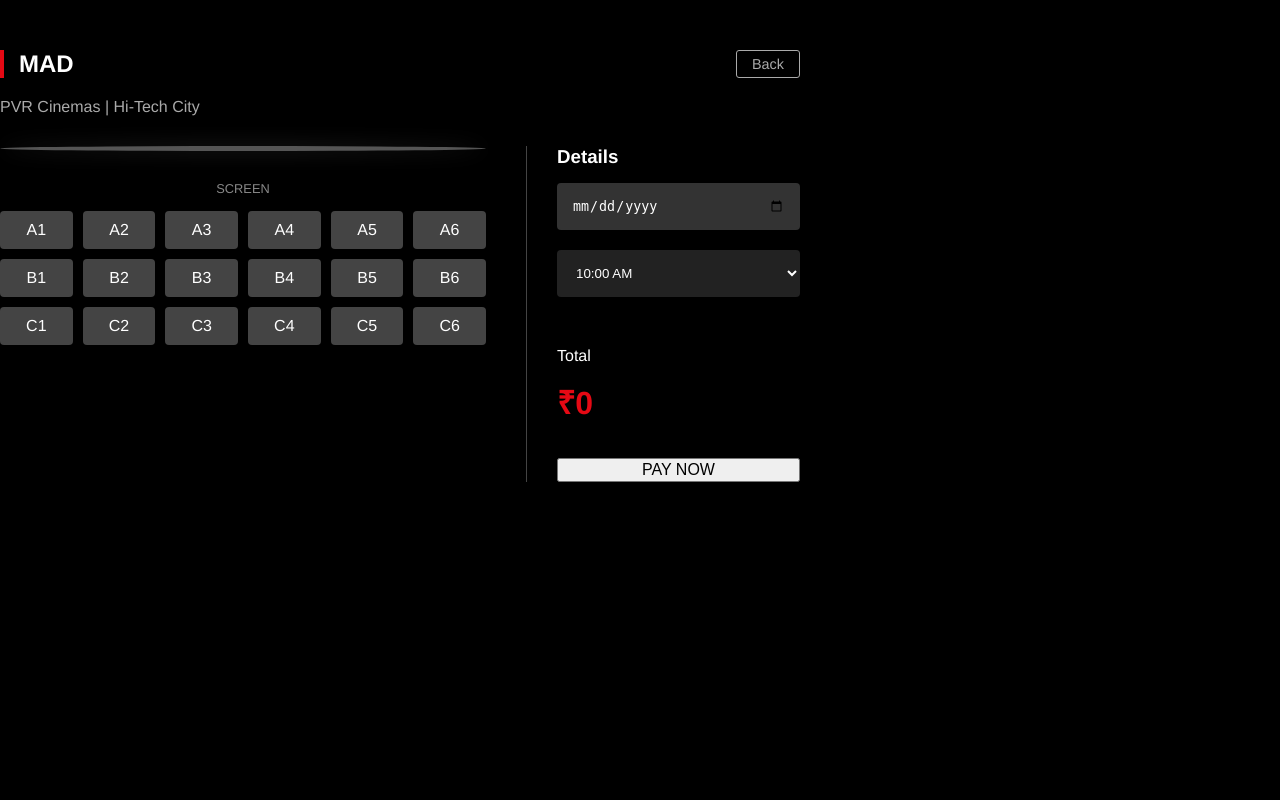
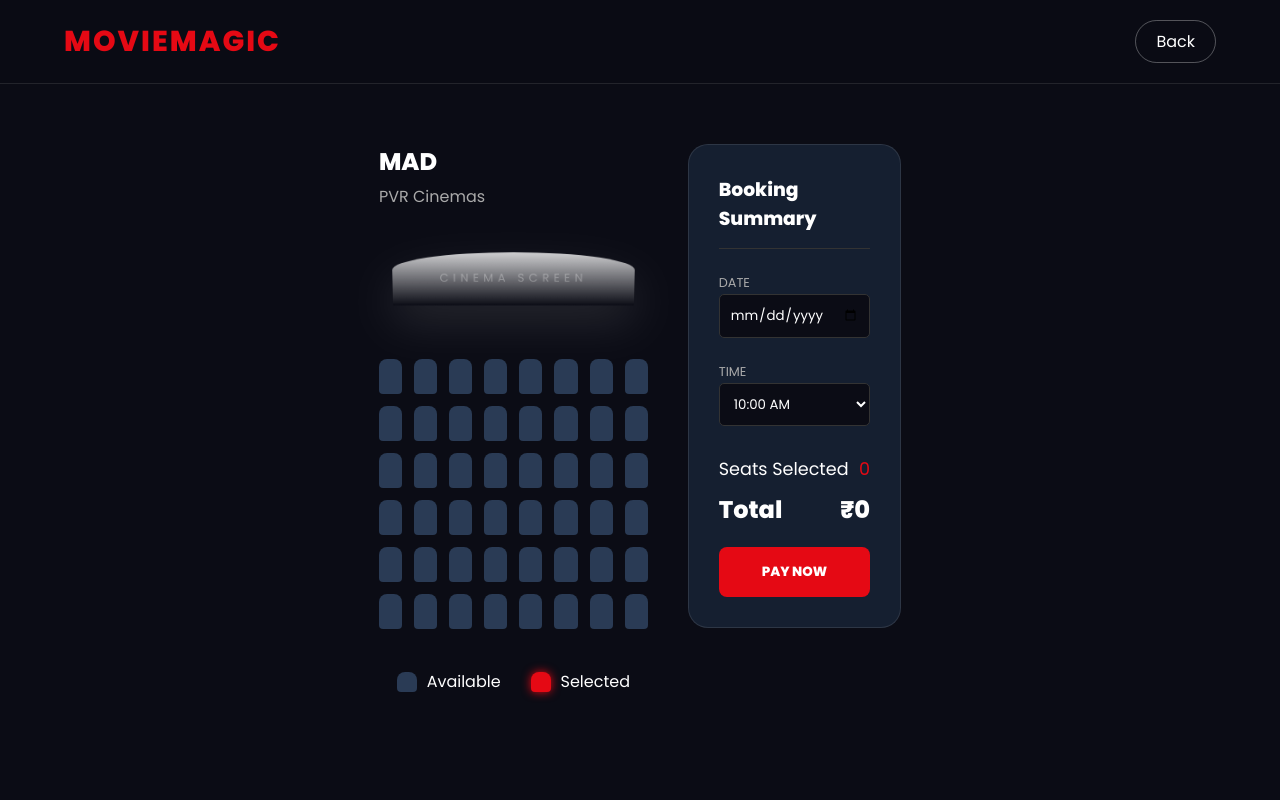
Before and after one commit to TejaBandari20/moviemagic, a Flask app: a page that uses templates/booking.html in a window 1280 px wide. Run offline with Flask 3, Linux system fonts and the light colour scheme; the visitor is signed in with stand-in values (Sample User, id 1).

Commit message:
UI Overhaul

```diff
--- a/static/css/style.css
+++ b/static/css/style.css
@@ -1,159 +1,223 @@
 /* static/css/style.css */
 
-/* --- Global Reset --- */
-* {
-    box-sizing: border-box;
+:root {
+    --primary: #e50914; /* Netflix Red */
+    --dark-bg: #0b0c15; /* Deep Cinematic Blue/Black */
+    --card-bg: #151f30;
+    --text-white: #ffffff;
+    --text-gray: #a3a3a3;
+    --glass: rgba(255, 255, 255, 0.05);
+    --glass-border: rgba(255, 255, 255, 0.1);
+    --shadow: 0 10px 30px rgba(0, 0, 0, 0.5);
 }
 
+* { box-sizing: border-box; margin: 0; padding: 0; font-family: 'Poppins', sans-serif; }
+
 body {
-    margin: 0;
-    padding: 0;
-    font-family: 'Helvetica Neue', Helvetica, Arial, sans-serif;
-    background-color: #000000; /* Deep Black */
-    color: #ffffff;
-    font-size: 16px;
+    background-color: var(--dark-bg);
+    color: var(--text-white);
+    min-height: 100vh;
+    display: flex;
+    flex-direction: column;
 }
 
-a { text-decoration: none; color: inherit; }
-h1, h2, h3, p { margin: 0 0 15px 0; }
+a { text-decoration: none; color: inherit; transition: 0.3s; }
+ul { list-style: none; }
 
-/* --- Buttons (Netflix Red) --- */
-.btn {
-    display: inline-block;
-    background-color: #e50914;
-    color: white;
-    padding: 10px 20px;
-    border-radius: 4px;
-    font-weight: bold;
-    border: none;
-    cursor: pointer;
-    text-align: center;
-    transition: background 0.3s ease;
-}
-
-.btn:hover { background-color: #b20710; }
-.btn-block { width: 100%; display: block; }
-
-/* --- Forms (Login/Signup) --- */
-.form-container {
-    max-width: 400px;
-    margin: 100px auto;
-    background: rgba(0, 0, 0, 0.75);
-    padding: 60px;
-    border-radius: 4px;
-    border: 1px solid #333;
-}
-
-.form-input {
-    width: 100%;
-    padding: 15px;
-    margin-bottom: 20px;
-    background: #333;
-    border: none;
-    border-radius: 4px;
-    color: white;
-}
-
-/* --- Dashboard (Home) --- */
+/* --- 1. GLASSMORPHISM NAVBAR --- */
 .navbar {
     display: flex;
     justify-content: space-between;
     align-items: center;
-    padding: 20px 50px;
-    background-color: #141414;
-    border-bottom: 1px solid #333;
+    padding: 20px 5%;
+    background: rgba(11, 12, 21, 0.8);
+    backdrop-filter: blur(10px);
+    position: sticky;
+    top: 0;
+    z-index: 100;
+    border-bottom: 1px solid var(--glass-border);
 }
 
 .logo {
-    color: #e50914;
     font-size: 1.8rem;
-    font-weight: bold;
+    font-weight: 800;
+    color: var(--primary);
     text-transform: uppercase;
+    letter-spacing: 2px;
 }
 
-.logout-link {
-    color: #aaa;
-    border: 1px solid #aaa;
-    padding: 5px 15px;
-    border-radius: 3px;
-    font-size: 0.9rem;
+.user-menu { display: flex; align-items: center; gap: 20px; font-size: 0.9rem; }
+
+.btn-outline {
+    border: 1px solid rgba(255,255,255,0.3);
+    padding: 8px 20px;
+    border-radius: 50px;
+}
+.btn-outline:hover { border-color: var(--primary); color: var(--primary); }
+
+/* --- 2. AUTH PAGES (Login/Signup) --- */
+.auth-container {
+    height: 90vh;
+    display: flex;
+    justify-content: center;
+    align-items: center;
+    background: radial-gradient(circle at center, #1a2236 0%, #0b0c15 100%);
 }
 
-.logout-link:hover { color: white; border-color: white; }
+.glass-card {
+    background: var(--glass);
+    backdrop-filter: blur(15px);
+    border: 1px solid var(--glass-border);
+    padding: 50px;
+    border-radius: 20px;
+    width: 100%;
+    max-width: 400px;
+    box-shadow: var(--shadow);
+    text-align: center;
+    animation: fadeUp 0.8s ease;
+}
+
+.form-group input {
+    width: 100%;
+    padding: 15px;
+    margin: 10px 0;
+    background: rgba(0,0,0,0.3);
+    border: 1px solid transparent;
+    border-radius: 8px;
+    color: white;
+    outline: none;
+}
+.form-group input:focus { border-color: var(--primary); }
+
+.btn-primary {
+    background: var(--primary);
+    color: white;
+    padding: 15px;
+    width: 100%;
+    border: none;
+    border-radius: 8px;
+    font-weight: bold;
+    cursor: pointer;
+    margin-top: 10px;
+    transition: transform 0.2s, box-shadow 0.2s;
+}
+
+.btn-primary:hover {
+    background: #f40612;
+    transform: translateY(-2px);
+    box-shadow: 0 5px 15px rgba(229, 9, 20, 0.4);
+}
+
+/* --- 3. DASHBOARD GRID --- */
+.container { max-width: 1200px; margin: 0 auto; padding: 40px 20px; }
 
 .section-title {
-    text-align: center;
-    margin: 40px 0;
     font-size: 2rem;
-    border-left: 4px solid #e50914;
-    display: inline-block;
-    padding-left: 15px;
+    margin-bottom: 30px;
+    position: relative;
+    padding-left: 20px;
+}
+.section-title::before {
+    content: ''; position: absolute; left: 0; top: 5px; height: 80%; width: 5px; background: var(--primary); border-radius: 2px;
 }
 
-/* --- Movie Grid --- */
-.container {
-    max-width: 1200px;
-    margin: 0 auto;
-    padding: 20px;
-    text-align: center; /* Centers the title */
-}
-
-.movies-grid {
-    display: flex;
-    justify-content: center;
-    gap: 40px;
-    flex-wrap: wrap;
+.movie-grid {
+    display: grid;
+    grid-template-columns: repeat(auto-fill, minmax(250px, 1fr));
+    gap: 30px;
 }
 
 .movie-card {
-    background-color: #1f1f1f;
-    width: 250px;
-    border-radius: 8px;
+    background: var(--card-bg);
+    border-radius: 15px;
     overflow: hidden;
-    transition: transform 0.3s;
-    box-shadow: 0 4px 10px rgba(0,0,0,0.5);
+    transition: 0.4s cubic-bezier(0.175, 0.885, 0.32, 1.275);
+    position: relative;
+    cursor: pointer;
 }
 
-.movie-card:hover { transform: scale(1.05); }
+.movie-card:hover { transform: translateY(-10px) scale(1.02); z-index: 10; box-shadow: 0 20px 40px rgba(0,0,0,0.6); }
 
-.movie-card img {
-    width: 100%;
-    height: 350px;
-    object-fit: cover; /* This stops the image from stretching/blowing up */
+.movie-poster { width: 100%; height: 380px; object-fit: cover; }
+
+.movie-info { padding: 20px; }
+.movie-title { font-size: 1.2rem; font-weight: 600; margin-bottom: 5px; }
+.movie-genre { color: var(--text-gray); font-size: 0.9rem; margin-bottom: 15px; }
+
+/* --- 4. BOOKING PAGE (THEATER) --- */
+.booking-layout { display: flex; gap: 40px; margin-top: 20px; }
+.theater-side { flex: 2; }
+.summary-side { flex: 1; }
+
+.screen {
+    height: 60px;
+    background: linear-gradient(to bottom, rgba(255,255,255,0.8), transparent);
+    transform: perspective(1000px) rotateX(-10deg) scale(0.9);
+    box-shadow: 0 20px 50px rgba(255,255,255,0.1);
+    margin-bottom: 50px;
+    border-radius: 50% 50% 0 0 / 20px 20px 0 0;
+    text-align: center;
+    padding-top: 20px;
+    color: rgba(255,255,255,0.3);
+    font-size: 0.8rem;
+    letter-spacing: 5px;
 }
 
-.card-details { padding: 20px; }
-.movie-title { font-size: 1.2rem; font-weight: bold; color: white; margin-bottom: 5px; }
-.movie-genre { color: #777; font-size: 0.9rem; margin-bottom: 15px; }
-
-/* --- Booking Page --- */
-.booking-layout {
-    display: flex;
-    gap: 40px;
-    max-width: 900px;
-    margin: 50px auto;
-}
-
-.booking-panel {
-    background: #1f1f1f;
-    padding: 30px;
-    border-radius: 8px;
-    flex: 1;
-}
-
-.seat-grid {
+.seats-grid {
     display: grid;
-    grid-template-columns: repeat(5, 1fr);
-    gap: 10px;
-    margin: 20px 0;
+    grid-template-columns: repeat(8, 1fr); /* 8 seats per row */
+    gap: 12px;
+    justify-content: center;
+    max-width: 500px;
+    margin: 0 auto;
 }
 
 .seat {
-    background: #444;
-    padding: 10px;
-    text-align: center;
-    border-radius: 4px;
+    height: 35px;
+    background: #2a3b55;
+    border-radius: 8px 8px 4px 4px;
     cursor: pointer;
+    transition: 0.2s;
+    position: relative;
+}
+.seat:hover:not(.occupied) { background: #4a6fa5; transform: scale(1.2); }
+.seat.selected { background: var(--primary); box-shadow: 0 0 10px var(--primary); }
+.seat.occupied { background: #1a1a1a; cursor: not-allowed; }
+
+.booking-card {
+    background: var(--card-bg);
+    padding: 30px;
+    border-radius: 20px;
+    border: 1px solid rgba(255,255,255,0.1);
+    position: sticky;
+    top: 100px;
 }
 
-.seat.selected { background: #e50914; color: white; }
+/* --- 5. TICKET STUB --- */
+.ticket-container {
+    display: flex;
+    justify-content: center;
+    align-items: center;
+    min-height: 80vh;
+}
+
+.ticket {
+    display: flex;
+    background: white;
+    color: black;
+    width: 700px;
+    border-radius: 20px;
+    overflow: hidden;
+    box-shadow: 0 0 50px rgba(229, 9, 20, 0.3);
+    animation: printTicket 1s ease-out;
+}
+
+.ticket-visual { flex: 1; background: url('../images/background.jpg') center/cover; position: relative; }
+.ticket-visual::after { content: ''; position: absolute; inset: 0; background: rgba(229,9,20,0.8); }
+
+.ticket-details { flex: 2; padding: 40px; position: relative; border-left: 2px dashed #ccc; }
+.ticket-details h1 { font-size: 2rem; color: var(--primary); text-transform: uppercase; margin-bottom: 10px; }
+
+/* Animations */
+@keyframes fadeUp { from { opacity: 0; transform: translateY(20px); } to { opacity: 1; transform: translateY(0); } }
+@keyframes printTicket { from { transform: translateY(-50px) rotateX(-90deg); opacity: 0; } to { transform: translateY(0) rotateX(0); opacity: 1; } }
--- a/static/js/script.js
+++ b/static/js/script.js
@@ -2,36 +2,42 @@
 
 document.addEventListener('DOMContentLoaded', () => {
 
-    // --- BOOKING PAGE LOGIC ---
-    const bookingContainer = document.querySelector('.booking-container');
+    // --- Booking Logic ---
+    const container = document.querySelector('.booking-layout');
 
-    // Only run this code if we are actually on the booking page
-    if (bookingContainer) {
-        const seats = document.querySelectorAll('.seat');
+    if (container) {
+        const seats = document.querySelectorAll('.seat:not(.occupied)');
+        const pricePerSeat = parseInt(container.dataset.price);
 
+        // DOM Elements
+        const countEl = document.getElementById('count');
+        const totalEl = document.getElementById('total');
+        const inputSeats = document.getElementById('input-seats');
+        const inputAmount = document.getElementById('input-amount');
+
+        // Click Event
         seats.forEach(seat => {
             seat.addEventListener('click', () => {
                 seat.classList.toggle('selected');
-                updateBookingSummary();
+                updateTotal();
             });
         });
+
+        function updateTotal() {
+            const selectedSeats = document.querySelectorAll('.seat.selected');
+            const selectedCount = selectedSeats.length;
+
+            // UI Updates
+            countEl.innerText = selectedCount;
+            totalEl.innerText = selectedCount * pricePerSeat;
+
+            // Form Updates (Hidden Inputs)
+            // We generate seat labels like "A1", "A2" based on grid position if needed,
+            // or just use the text inside the div if we added it.
+            const seatLabels = Array.from(selectedSeats).map(s => s.innerText || s.dataset.id).join(',');
+
+            inputSeats.value = seatLabels;
+            inputAmount.value = selectedCount * pricePerSeat;
+        }
     }
 });
-
-function updateBookingSummary() {
-    const selectedSeats = document.querySelectorAll('.seat.selected');
-
-    // Get the price from the HTML data-attribute (The "Professional" way)
-    const bookingContainer = document.querySelector('.booking-container');
-    const pricePerSeat = Number(bookingContainer.dataset.price);
-
-    const totalPrice = selectedSeats.length * pricePerSeat;
-
-    // Update the UI
-    document.getElementById('total-price').innerText = "₹" + totalPrice;
-
-    // Update Hidden Form Inputs
-    const seatLabels = Array.from(selectedSeats).map(s => s.innerText).join(',');
-    document.getElementById('seats-input').value = seatLabels;
-    document.getElementById('amount-input').value = totalPrice;
-}
--- a/templates/booking.html
+++ b/templates/booking.html
@@ -2,58 +2,79 @@
 <html lang="en">
 <head>
     <meta charset="UTF-8">
-    <title>Book - {{ movie }}</title>
+    <title>Book Seats</title>
     <link rel="stylesheet" href="{{ url_for('static', filename='css/style.css') }}">
+    <link href="https://fonts.googleapis.com/css2?family=Poppins:wght@400;600;800&display=swap" rel="stylesheet">
     <script src="{{ url_for('static', filename='js/script.js') }}" defer></script>
 </head>
 <body>
-    <div class="glass-panel booking-container" data-price="{{ price }}" style="width: 800px; margin-top: 50px;">
+    <nav class="navbar">
+        <div class="logo">MOVIEMAGIC</div>
+        <a href="/dashboard" class="btn-outline">Back</a>
+    </nav>
 
-        <div style="display: flex; justify-content: space-between; align-items: center; margin-bottom: 20px;">
-            <h2 style="border-left: 4px solid #e50914; padding-left: 15px; margin: 0;">{{ movie }}</h2>
-            <a href="/dashboard" class="logout-link">Back</a>
-        </div>
-        <p style="color: #aaa; margin-bottom: 30px;">{{ theater }} | {{ address }}</p>
+    <div class="container">
+        <div class="booking-layout" data-price="{{ price }}">
 
-        <form action="/confirm_booking" method="POST" style="display: flex; gap: 40px;">
-            <input type="hidden" name="movie" value="{{ movie }}">
-            <input type="hidden" name="theater" value="{{ theater }}">
-            <input type="hidden" name="address" value="{{ address }}">
-            <input type="hidden" name="seats" id="seats-input" required>
-            <input type="hidden" name="amount" id="amount-input">
-            <input type="hidden" name="date" value="{{ request.args.get('date', '') }}">
-            <input type="hidden" name="time" value="{{ request.args.get('time', '') }}">
+            <div class="theater-side">
+                <h2 style="margin-bottom: 5px;">{{ movie }}</h2>
+                <p style="color: #aaa; margin-bottom: 40px;">{{ theater }}</p>
 
-            <div style="flex: 2;">
-                <div style="background: #555; height: 5px; width: 100%; margin-bottom: 30px; border-radius: 50%; box-shadow: 0 0 20px rgba(255,255,255,0.2);"></div>
-                <p style="text-align: center; font-size: 0.8rem; color: #888; margin-bottom: 15px;">SCREEN</p>
-                <div style="display: grid; grid-template-columns: repeat(6, 1fr); gap: 10px;">
-                    {% for row in ['A', 'B', 'C'] %}
-                        {% for num in range(1, 7) %}
-                        <div class="seat">{{ row }}{{ num }}</div>
+                <div class="screen">CINEMA SCREEN</div>
+
+                <div class="seats-grid">
+                    {% for row in ['A', 'B', 'C', 'D', 'E', 'F'] %}
+                        {% for col in range(1, 9) %}
+                        <div class="seat" data-id="{{ row }}{{ col }}" title="{{ row }}{{ col }}"></div>
                         {% endfor %}
                     {% endfor %}
                 </div>
+
+                <div style="display: flex; justify-content: center; gap: 30px; margin-top: 40px;">
+                    <div style="display: flex; align-items: center; gap: 10px;"><div class="seat" style="width: 20px; height: 20px; cursor: default;"></div> Available</div>
+                    <div style="display: flex; align-items: center; gap: 10px;"><div class="seat selected" style="width: 20px; height: 20px; cursor: default;"></div> Selected</div>
+                </div>
             </div>
 
-            <div style="flex: 1; border-left: 1px solid #444; padding-left: 30px;">
-                <h3 style="margin-bottom: 15px;">Details</h3>
+            <div class="summary-side">
+                <div class="booking-card">
+                    <h3 style="border-bottom: 1px solid #333; padding-bottom: 15px; margin-bottom: 20px;">Booking Summary</h3>
 
-                <input type="date" name="date" class="form-input" required>
-                <select name="time" class="form-input" style="background: #222;" required>
-                    <option>10:00 AM</option>
-                    <option>01:00 PM</option>
-                    <option>04:00 PM</option>
-                    <option>07:00 PM</option>
-                </select>
+                    <form action="/confirm_booking" method="POST">
+                        <input type="hidden" name="movie" value="{{ movie }}">
+                        <input type="hidden" name="theater" value="{{ theater }}">
+                        <input type="hidden" name="address" value="{{ address }}">
+                        <input type="hidden" name="seats" id="input-seats" required>
+                        <input type="hidden" name="amount" id="input-amount">
 
-                <div style="margin-top: 30px;">
-                    <p>Total</p>
-                    <h1 id="total-price" style="color: #e50914;">₹0</h1>
+                        <div style="margin-bottom: 20px;">
+                            <label style="font-size: 0.8rem; color: #aaa;">DATE</label>
+                            <input type="date" name="date" required style="width: 100%; background: #0b0c15; border: 1px solid #333; color: white; padding: 10px; border-radius: 5px;">
+                        </div>
+                        <div style="margin-bottom: 20px;">
+                            <label style="font-size: 0.8rem; color: #aaa;">TIME</label>
+                            <select name="time" required style="width: 100%; background: #0b0c15; border: 1px solid #333; color: white; padding: 10px; border-radius: 5px;">
+                                <option>10:00 AM</option>
+                                <option>01:00 PM</option>
+                                <option>04:00 PM</option>
+                                <option>07:00 PM</option>
+                            </select>
+                        </div>
+
+                        <div style="display: flex; justify-content: space-between; font-size: 1.1rem; margin-top: 30px;">
+                            <span>Seats Selected</span>
+                            <span id="count" style="color: var(--primary);">0</span>
+                        </div>
+                        <div style="display: flex; justify-content: space-between; font-size: 1.5rem; font-weight: bold; margin-top: 10px;">
+                            <span>Total</span>
+                            <span>₹<span id="total">0</span></span>
+                        </div>
+
+                        <button type="submit" class="btn-primary" style="margin-top: 20px;">PAY NOW</button>
+                    </form>
                 </div>
-                <button class="btn-pulse" style="width: 100%; font-size: 1rem; margin-top: 20px;">PAY NOW</button>
             </div>
-        </form>
+        </div>
     </div>
 </body>
 </html>
```
Also changed, not shown: templates/confirmation.html (+39 -17 lines), templates/dashboard.html (+17 -13 lines), templates/login.html (+21 -17 lines).
